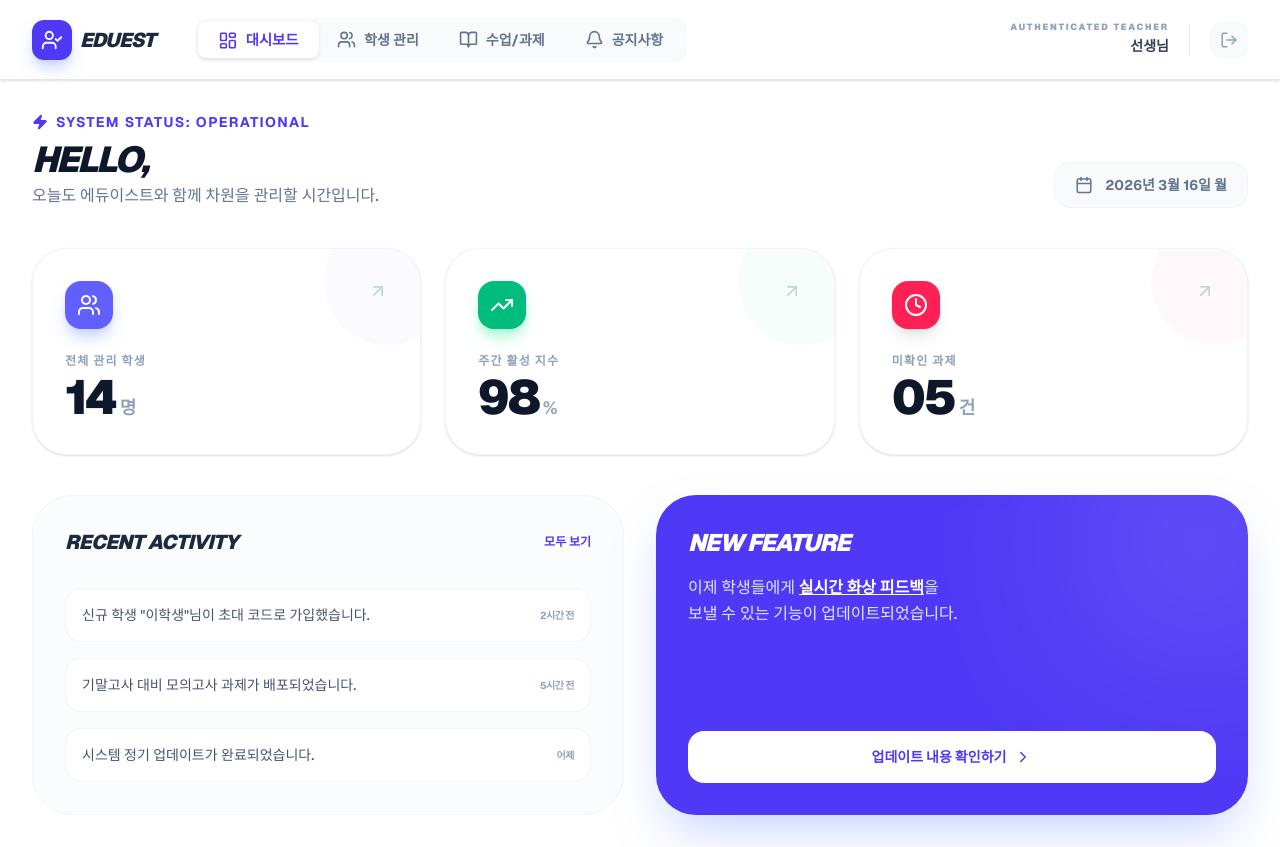
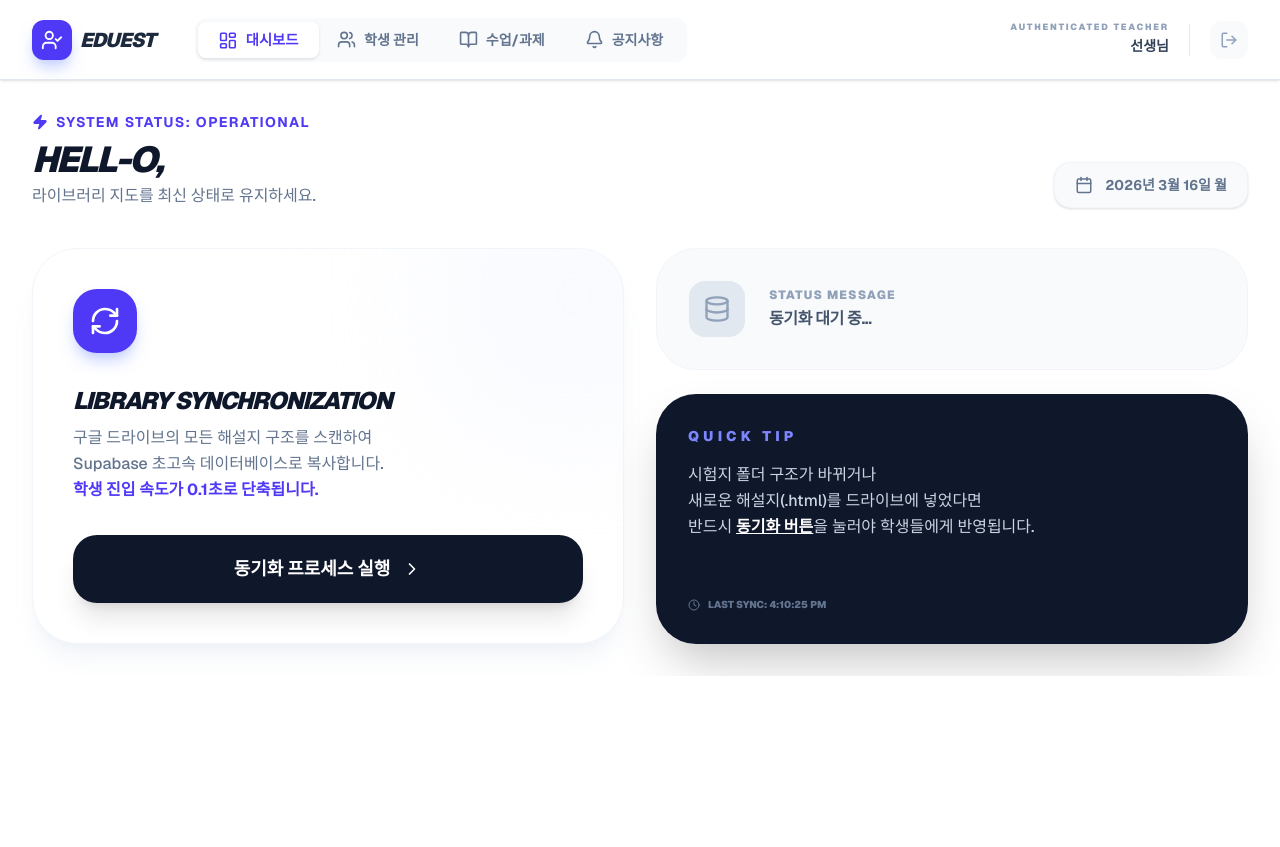
Before and after one commit to NeoSaladin2025/Eduest, a Next.js app: page /teacher in a window 1280 px wide. After the commit the page ends 800 px from the top, so only its background shows below. Built offline with nearby package versions, Linux system fonts and the light colour scheme.

Commit message:
260331.1135

```diff
--- a/src/app/student/[id]/page.tsx
+++ b/src/app/student/[id]/page.tsx
@@ -11,7 +11,7 @@ const supabase = createClient(
   process.env.NEXT_PUBLIC_SUPABASE_ANON_KEY!
 );
 
-const APPS_SCRIPT_URL = 'https://script.google.com/macros/s/AKfycbyskzwoJJWjVpwr4vffB7CaOUGBzM0A6fxfLtYf_c_UU1kNDVm-ybb4mW5w6wfKHMcXXg/exec';
+const APPS_SCRIPT_URL = 'https://script.google.com/macros/s/AKfycbwkwjuyV5qS0jhuKVJG1jqqNCDURmsWCXveAiSB5mJKksMZ9Td5ijzx4c4JJEvDsRwVTA/exec';
 
 export default function StudentPage({ params }: { params: Promise<{ id: string }> }) {
   const resolvedParams = use(params);
@@ -22,7 +22,6 @@ export default function StudentPage({ params }: { params: Promise<{ id: string }
   const [allRecords, setAllRecords] = useState<any[]>([]);
   const [cartridges, setCartridges] = useState<string[]>([]);
 
-  // 📂 계층 탐색 상태
   const [examLibrary, setExamLibrary] = useState<any[]>([]);
   const [currentPath, setCurrentPath] = useState<any[]>([]);
   const [displayLibrary, setDisplayLibrary] = useState<any[]>([]);
@@ -44,50 +43,78 @@ export default function StudentPage({ params }: { params: Promise<{ id: string }
     return match ? parseInt(match[1], 10) : 999;
   };
 
+  const buildTree = (items: any[]) => {
+    const map: any = {};
+    const roots: any[] = [];
+    items.forEach(item => {
+      map[item.drive_id] = { ...item, id: item.drive_id, subFolders: [], files: [] };
+    });
+    items.forEach(item => {
+      const node = map[item.drive_id];
+      if (item.parent_id && map[item.parent_id]) {
+        if (item.type === 'folder') map[item.parent_id].subFolders.push(node);
+        else map[item.parent_id].files.push(node);
+      } else {
+        roots.push(node);
+      }
+    });
+    return roots;
+  };
+
   useEffect(() => {
     const initPage = async () => {
       try {
         setLoading(true);
-        // 1. 학생 데이터 가져오기 (is_unlocked 포함)
+        // 1. 학생 데이터 로드
         const { data: studentData } = await supabase.from('students').select('*').eq('id', resolvedParams.id).single();
         if (!studentData) return;
         setStudent(studentData);
 
-        const [revRes, libRes] = await Promise.all([
+        // 2. Supabase에서 라이브러리 지도 로드 (광속)
+        const { data: dbLibrary } = await supabase
+          .from('exam_library')
+          .select('*')
+          .eq('grade', studentData.grade);
+
+        if (dbLibrary && dbLibrary.length > 0) {
+          const formattedLib = buildTree(dbLibrary);
+          setExamLibrary(formattedLib);
+
+          const gradeFolder = formattedLib.find(f => f.name.includes(studentData.grade));
+          if (gradeFolder) {
+            setDisplayLibrary(gradeFolder.subFolders || []);
+            setCurrentPath([gradeFolder]);
+          } else {
+            setDisplayLibrary(formattedLib);
+          }
+
+          // 🔥 [핵심 수정] 지도가 준비되면 여기서 바로 로딩 바를 치워버림!
+          // 복습 기록(GAS)이 올 때까지 기다리지 않고 화면을 띄웁니다.
+          setLoading(false);
+        } else {
+          // 지도 데이터가 없어도 일단 로딩은 풀어야 함
+          setLoading(false);
+        }
+
+        // 3. 복습 기록은 백그라운드에서 조용히 가져오기
         fetch(APPS_SCRIPT_URL, {
           method: 'POST',
           body: JSON.stringify({ action: 'get_student_records', studentFolderId: studentData.drive_folder_id, apiKey: "eduest_super_secret_key_1234" })
-          }),
-          fetch(APPS_SCRIPT_URL, {
-            method: 'POST',
-            body: JSON.stringify({ action: 'get_exam_library', apiKey: "eduest_super_secret_key_1234" })
         })
-        ]);
-
-        const revData = await revRes.json();
-        const libData = await libRes.json();
-
+        .then(res => res.json())
+        .then(revData => {
           if (revData.success) {
             const records = revData.records || [];
             setAllRecords(records);
             setCartridges(Array.from(new Set(records.map((r: any) => (r.name.match(/\[(.*?)\]/) || [null, "기본"])[1]))));
           }
+        })
+        .catch(err => console.error("Records Load Error:", err));
 
-        if (libData.success) {
-          const fullLibrary = libData.library || [];
-          setExamLibrary(fullLibrary);
-
-          const gradeFolder = fullLibrary.find((f: any) => f.name.includes(studentData.grade));
-
-          if (gradeFolder) {
-            setDisplayLibrary(gradeFolder.subFolders || []);
-            setCurrentPath([gradeFolder]);
-          } else {
-            setDisplayLibrary(fullLibrary);
+      } catch (err) {
+        console.error(err);
+        setLoading(false);
       }
-        }
-
-      } catch (err) { console.error(err); } finally { setLoading(false); }
     };
     initPage();
   }, [resolvedParams.id]);
@@ -101,7 +128,7 @@ export default function StudentPage({ params }: { params: Promise<{ id: string }
 
     if (folder.files && folder.files.length > 0) {
       const files = folder.files
-        .map((f: any) => ({ ...f, solutionUrl: f.id }))
+        .map((f: any) => ({ ...f, id: f.drive_id || f.id, solutionUrl: f.drive_id || f.id }))
         .sort((a: any, b: any) => extractNumber(a.name) - extractNumber(b.name));
 
       setSelectedList(files);
@@ -131,23 +158,28 @@ export default function StudentPage({ params }: { params: Promise<{ id: string }
 
   const startStealthPrefetch = async (items: any[]) => {
     for (const item of items) {
-      const tasks = mode === 'library'
-        ? [{id: item.id, type:'html', tab:'solution'}]
-        : [{id: item.problemUrl, type:'image', tab:'problem'}, {id: item.id, type:'image', tab:'board'}, {id: item.solutionUrl, type:'html', tab:'solution'}];
+      const cacheKey = `${item.id}_solution`;
+      if (dataCache.current[cacheKey] || prefetchQueue.current.has(cacheKey)) continue;
 
-      for (const task of tasks) {
-        const cacheKey = `${item.id}_${task.tab}`;
-        if (!task.id || dataCache.current[cacheKey] || prefetchQueue.current.has(cacheKey)) continue;
       prefetchQueue.current.add(cacheKey);
       try {
-          const res = await fetch(APPS_SCRIPT_URL, { method: 'POST', body: JSON.stringify({ action: 'get_file_data', fileId: task.id, type: task.type, apiKey: "eduest_super_secret_key_1234" }) });
+        const res = await fetch(APPS_SCRIPT_URL, {
+          method: 'POST',
+          body: JSON.stringify({
+            action: 'get_file_data',
+            fileId: item.id,
+            type: 'html',
+            apiKey: "eduest_super_secret_key_1234"
+          })
+        });
         const resJson = await res.json();
         if (resJson.success) {
           let d = resJson.data;
-            if (task.type === 'html') d = d.replace(/[₩¥]/g, '\\');
+          d = d.replace(/[₩¥]/g, '\\');
           dataCache.current[cacheKey] = d;
         }
-        } catch (e) {}
+      } catch (e) {
+        console.error("Prefetch error:", e);
       }
     }
   };
@@ -163,7 +195,7 @@ export default function StudentPage({ params }: { params: Promise<{ id: string }
         return;
       }
       setIsContentLoading(true);
-      const fileId = selectedTab === 'problem' ? selectedRecord.problemUrl : selectedTab === 'board' ? selectedRecord.id : selectedRecord.solutionUrl;
+      const fileId = selectedTab === 'solution' ? selectedRecord.solutionUrl : (selectedTab === 'problem' ? selectedRecord.problemUrl : selectedRecord.id);
       const type = selectedTab === 'solution' ? 'html' : 'image';
       try {
         const res = await fetch(APPS_SCRIPT_URL, { method: 'POST', body: JSON.stringify({ action: 'get_file_data', fileId, type, apiKey: "eduest_super_secret_key_1234" }) });
@@ -191,7 +223,7 @@ export default function StudentPage({ params }: { params: Promise<{ id: string }
         {!showReviewer && (
           <div className="flex justify-center mb-16 animate-in slide-in-from-top-10 duration-700">
             <div className="bg-white/5 p-1.5 rounded-[32px] border border-white/10 backdrop-blur-3xl flex shadow-3xl">
-              <button onClick={() => {setMode('review'); setCurrentPath([]); setDisplayLibrary(examLibrary.find(f => f.name.includes(student?.grade))?.subFolders || examLibrary);}} className={`flex items-center gap-3 px-8 md:px-10 py-4 md:py-5 rounded-[24px] text-xs font-black uppercase tracking-widest transition-all ${mode === 'review' ? 'bg-indigo-600 text-white shadow-xl scale-105' : 'text-slate-500 hover:text-white'}`}>
+              <button onClick={() => {setMode('review'); setCurrentPath([]);}} className={`flex items-center gap-3 px-8 md:px-10 py-4 md:py-5 rounded-[24px] text-xs font-black uppercase tracking-widest transition-all ${mode === 'review' ? 'bg-indigo-600 text-white shadow-xl scale-105' : 'text-slate-500 hover:text-white'}`}>
                 <Database size={18}/> Review
               </button>
               <button onClick={() => setMode('library')} className={`flex items-center gap-3 px-8 md:px-10 py-4 md:py-5 rounded-[24px] text-xs font-black uppercase tracking-widest transition-all ${mode === 'library' ? 'bg-indigo-600 text-white shadow-xl scale-105' : 'text-slate-500 hover:text-white'}`}>
@@ -210,7 +242,7 @@ export default function StudentPage({ params }: { params: Promise<{ id: string }
               {mode === 'library' && currentPath.length > 1 && (
                 <div className="flex items-center justify-center gap-2 mt-4 text-[10px] font-bold uppercase tracking-widest text-slate-500 overflow-x-auto whitespace-nowrap px-4 scrollbar-hide">
                   {currentPath.map((p, i) => (
-                    <React.Fragment key={p.id}>
+                    <React.Fragment key={p.drive_id || p.id}>
                       {i > 0 && <ChevronRight size={12} className="text-slate-800" />}
                       <span className={i === currentPath.length - 1 ? "text-indigo-400" : ""}>{p.name}</span>
                     </React.Fragment>
@@ -221,6 +253,7 @@ export default function StudentPage({ params }: { params: Promise<{ id: string }
 
             <div className="grid grid-cols-1 md:grid-cols-2 lg:grid-cols-3 gap-8 pb-20">
               {mode === 'review' ? (
+                cartridges.length > 0 ? (
                   cartridges.map(cat => (
                     <div key={cat} onClick={() => {
                       const filtered = allRecords.filter(r => r.name.includes(`[${cat}]`)).sort((a: any, b: any) => extractNumber(a.name) - extractNumber(b.name));
@@ -233,7 +266,11 @@ export default function StudentPage({ params }: { params: Promise<{ id: string }
                     </div>
                   ))
                 ) : (
-                /* 🔐 라이브러리 잠금 체크 */
+                  <div className="col-span-full py-10 text-center text-slate-500 font-bold uppercase tracking-widest opacity-50">
+                    Loading records...
+                  </div>
+                )
+              ) : (
                 !student?.is_unlocked ? (
                   <div className="col-span-full py-20 flex flex-col items-center justify-center space-y-6 bg-white/5 border border-dashed border-white/10 rounded-[64px] animate-in slide-in-from-bottom-5 duration-700">
                     <div className="w-20 h-20 bg-rose-500/20 rounded-full flex items-center justify-center text-rose-500 shadow-2xl shadow-rose-500/20">
@@ -255,7 +292,7 @@ export default function StudentPage({ params }: { params: Promise<{ id: string }
                       </div>
                     )}
                     {displayLibrary.map(folder => (
-                      <div key={folder.id} onClick={() => handleLibraryFolderClick(folder)} className={`bg-white/5 p-12 rounded-[56px] border border-white/10 transition-all cursor-pointer shadow-3xl group relative overflow-hidden ${folder.subFolders?.length > 0 ? 'hover:bg-amber-600' : 'hover:bg-emerald-600'}`}>
+                      <div key={folder.drive_id || folder.id} onClick={() => handleLibraryFolderClick(folder)} className={`bg-white/5 p-12 rounded-[56px] border border-white/10 transition-all cursor-pointer shadow-3xl group relative overflow-hidden ${folder.subFolders?.length > 0 ? 'hover:bg-amber-600' : 'hover:bg-emerald-600'}`}>
                         <Library size={40} className={`mb-8 transition-colors ${folder.subFolders?.length > 0 ? 'text-amber-500 group-hover:text-white' : 'text-emerald-500 group-hover:text-white'}`}/>
                         <div className="text-3xl font-black mb-3 group-hover:translate-x-2 transition-transform leading-tight">{folder.name}</div>
                         <div className="text-[10px] font-bold text-slate-500 group-hover:text-white opacity-60 uppercase tracking-widest">
--- a/src/app/teacher/dashboard/main.tsx
+++ b/src/app/teacher/dashboard/main.tsx
@@ -2,22 +2,55 @@
 
 import React, { useState, useEffect } from 'react';
 import {
-  TrendingUp,
-  Users,
   Zap,
   Clock,
   ChevronRight,
   Calendar,
-  ArrowUpRight
+  RefreshCw,
+  Database,
+  CheckCircle2,
+  AlertCircle
 } from 'lucide-react';
+
+// 🔥 [업데이트] 권한 승인 및 주소 수정이 완료된 최종 GAS URL이야!
+const APPS_SCRIPT_URL = 'https://script.google.com/macros/s/AKfycbwkwjuyV5qS0jhuKVJG1jqqNCDURmsWCXveAiSB5mJKksMZ9Td5ijzx4c4JJEvDsRwVTA/exec';
 
 export default function DashboardMain() {
   const [adminName, setAdminName] = useState('');
+  const [syncStatus, setSyncStatus] = useState<'idle' | 'loading' | 'success' | 'error'>('idle');
+  const [syncMessage, setSyncMessage] = useState('');
 
   useEffect(() => {
     const name = localStorage.getItem('currentAdminName');
     if (name) setAdminName(name);
   }, []);
+
+  // 🚀 [핵심] 라이브러리 동기화 함수 (구글맵 카피 전략 실행)
+  const handleSyncLibrary = async () => {
+    if (!window.confirm("구글 드라이브의 최신 라이브러리 구조를 Supabase DB로 동기화할까요?")) return;
+
+    setSyncStatus('loading');
+    try {
+      const res = await fetch(APPS_SCRIPT_URL, {
+        method: 'POST',
+        body: JSON.stringify({
+          action: 'sync_to_supabase',
+          apiKey: "eduest_super_secret_key_1234"
+        }),
+      });
+      const data = await res.json();
+
+      if (data.success) {
+        setSyncStatus('success');
+        setSyncMessage(data.message || "동기화가 완료되었습니다.");
+      } else {
+        throw new Error(data.error);
+      }
+    } catch (err: any) {
+      setSyncStatus('error');
+      setSyncMessage("동기화 중 오류 발생: " + err.message);
+    }
+  };
 
   return (
     <div className="animate-in fade-in slide-in-from-bottom-6 duration-700 space-y-10">
@@ -30,86 +63,94 @@ export default function DashboardMain() {
             System Status: Operational
           </div>
           <h1 className="text-4xl font-black text-slate-900 tracking-tighter italic">
-            HELLO, <span className="text-indigo-600">{adminName}</span>
+            HELL-O, <span className="text-indigo-600">{adminName}</span>
           </h1>
-          <p className="text-slate-500 font-medium mt-1">오늘도 에듀이스트와 함께 차원을 관리할 시간입니다.</p>
+          <p className="text-slate-500 font-medium mt-1">라이브러리 지도를 최신 상태로 유지하세요.</p>
         </div>
 
-        {/* 현재 날짜 표시 (디테일!) */}
-        <div className="flex items-center gap-3 px-5 py-3 bg-slate-50 border border-slate-100 rounded-2xl text-slate-500 font-bold text-sm">
+        <div className="flex items-center gap-3 px-5 py-3 bg-slate-50 border border-slate-100 rounded-2xl text-slate-500 font-bold text-sm shadow-sm">
           <Calendar size={18} />
           {new Date().toLocaleDateString('ko-KR', { year: 'numeric', month: 'long', day: 'numeric', weekday: 'short' })}
         </div>
       </div>
 
-      {/* 📊 핵심 지표 카드 (3그리드) */}
-      <div className="grid grid-cols-1 md:grid-cols-3 gap-6">
-        {[
-          { label: '전체 관리 학생', value: '14', unit: '명', icon: <Users size={24} />, color: 'bg-indigo-500' },
-          { label: '주간 활성 지수', value: '98', unit: '%', icon: <TrendingUp size={24} />, color: 'bg-emerald-500' },
-          { label: '미확인 과제', value: '05', unit: '건', icon: <Clock size={24} />, color: 'bg-rose-500' },
-        ].map((stat, i) => (
-          <div key={i} className="relative overflow-hidden p-8 rounded-[35px] bg-white border border-slate-100 shadow-sm hover:shadow-xl hover:shadow-slate-200/50 transition-all group cursor-default">
-            <div className={`absolute top-0 right-0 w-32 h-32 ${stat.color} opacity-[0.03] -mr-8 -mt-8 rounded-full group-hover:scale-150 transition-transform duration-500`}></div>
+      {/* ⚡ 동기화 메인 컨트롤 패널 */}
+      <div className="grid grid-cols-1 lg:grid-cols-2 gap-8">
 
-            <div className="flex justify-between items-start mb-6">
-              <div className={`p-3 rounded-2xl ${stat.color} text-white shadow-lg shadow-${stat.color.split('-')[1]}-200`}>
-                {stat.icon}
-              </div>
-              <ArrowUpRight className="text-slate-300 group-hover:text-slate-900 transition-colors" size={20} />
+        {/* 0.1초 컷 데이터 지도 동기화 카드 */}
+        <div className="p-10 rounded-[45px] bg-white border border-slate-100 shadow-xl shadow-slate-200/40 relative overflow-hidden group">
+          <div className="absolute top-0 right-0 w-64 h-64 bg-indigo-50 opacity-40 blur-[80px] -mr-20 -mt-20 group-hover:opacity-60 transition-opacity"></div>
+
+          <div className="relative z-10">
+            <div className="w-16 h-16 bg-indigo-600 text-white rounded-3xl flex items-center justify-center mb-8 shadow-lg shadow-indigo-200">
+              <RefreshCw size={32} className={syncStatus === 'loading' ? 'animate-spin' : ''} />
             </div>
 
-            <p className="text-xs font-black text-slate-400 uppercase tracking-widest mb-1">{stat.label}</p>
-            <div className="flex items-baseline gap-1">
-              <span className="text-5xl font-black text-slate-900 tracking-tighter">{stat.value}</span>
-              <span className="text-lg font-bold text-slate-400">{stat.unit}</span>
-            </div>
-          </div>
-        ))}
-      </div>
+            <h3 className="text-2xl font-black italic mb-2 tracking-tighter uppercase">Library Synchronization</h3>
+            <p className="text-slate-500 font-medium leading-relaxed mb-8">
+              구글 드라이브의 모든 해설지 구조를 스캔하여 <br/>
+              Supabase 초고속 데이터베이스로 복사합니다. <br/>
+              <span className="text-indigo-600 font-bold">학생 진입 속도가 0.1초로 단축됩니다.</span>
+            </p>
 
-      {/* 📋 하단 상세 영역 (2컬럼) */}
-      <div className="grid grid-cols-1 lg:grid-cols-2 gap-8">
-
-        {/* 최근 활동 로그 */}
-        <div className="p-8 rounded-[40px] bg-slate-50/50 border border-slate-100">
-          <div className="flex items-center justify-between mb-8">
-            <h3 className="text-xl font-black text-slate-800 italic tracking-tight">RECENT ACTIVITY</h3>
-            <button className="text-xs font-bold text-indigo-600 hover:underline">모두 보기</button>
-          </div>
-
-          <div className="space-y-4">
-            {[
-              { msg: '신규 학생 "이학생"님이 초대 코드로 가입했습니다.', time: '2시간 전', type: 'new' },
-              { msg: '기말고사 대비 모의고사 과제가 배포되었습니다.', time: '5시간 전', type: 'task' },
-              { msg: '시스템 정기 업데이트가 완료되었습니다.', time: '어제', type: 'sys' },
-            ].map((log, i) => (
-              <div key={i} className="flex items-center justify-between p-4 bg-white rounded-2xl border border-slate-100 hover:border-indigo-100 transition-colors">
-                <p className="text-sm font-medium text-slate-600 truncate mr-4">{log.msg}</p>
-                <span className="text-[10px] font-bold text-slate-400 whitespace-nowrap uppercase tracking-tighter">{log.time}</span>
-              </div>
-            ))}
+            <button
+              onClick={handleSyncLibrary}
+              disabled={syncStatus === 'loading'}
+              className="w-full py-5 bg-slate-900 hover:bg-black text-white rounded-[24px] font-black text-lg flex items-center justify-center gap-3 transition-all active:scale-95 disabled:bg-slate-300 shadow-xl"
+            >
+              {syncStatus === 'loading' ? (
+                <>데이터 지도 그리는 중... <Loader2 className="animate-spin" size={20} /></>
+              ) : (
+                <>동기화 프로세스 실행 <ChevronRight size={20} /></>
+              )}
+            </button>
           </div>
         </div>
 
-        {/* 퀵 가이드 / 공지 */}
-        <div className="p-8 rounded-[40px] bg-indigo-600 text-white shadow-2xl shadow-indigo-200 flex flex-col justify-between relative overflow-hidden">
-          <div className="absolute top-0 right-0 w-64 h-64 bg-white opacity-10 blur-[80px] -mr-20 -mt-20"></div>
-
-          <div className="relative z-10">
-            <h3 className="text-2xl font-black italic mb-4 tracking-tighter">NEW FEATURE</h3>
-            <p className="text-indigo-100 font-medium leading-relaxed">
-              이제 학생들에게 <span className="text-white font-bold underline">실시간 화상 피드백</span>을 <br/>
-              보낼 수 있는 기능이 업데이트되었습니다.
-            </p>
+        {/* 상태 모니터링 카드 */}
+        <div className="flex flex-col gap-6">
+          <div className={`p-8 rounded-[40px] border flex items-center gap-6 transition-all ${
+            syncStatus === 'success' ? 'bg-emerald-50 border-emerald-100' :
+            syncStatus === 'error' ? 'bg-rose-50 border-rose-100' : 'bg-slate-50 border-slate-100'
+          }`}>
+            <div className={`w-14 h-14 rounded-2xl flex items-center justify-center ${
+              syncStatus === 'success' ? 'bg-emerald-500 text-white' :
+              syncStatus === 'error' ? 'bg-rose-500 text-white' : 'bg-slate-200 text-slate-400'
+            }`}>
+              {syncStatus === 'success' ? <CheckCircle2 size={28} /> :
+               syncStatus === 'error' ? <AlertCircle size={28} /> : <Database size={28} />}
+            </div>
+            <div>
+              <p className="text-xs font-black text-slate-400 uppercase tracking-widest mb-1">Status Message</p>
+              <p className={`font-bold tracking-tight ${
+                syncStatus === 'success' ? 'text-emerald-700' :
+                syncStatus === 'error' ? 'text-rose-700' : 'text-slate-600'
+              }`}>
+                {syncStatus === 'idle' ? "동기화 대기 중..." : syncMessage}
+              </p>
+            </div>
           </div>
 
-          <button className="relative z-10 w-full mt-8 py-4 bg-white text-indigo-600 rounded-2xl font-black text-sm flex items-center justify-center gap-2 hover:bg-indigo-50 transition-colors">
-            업데이트 내용 확인하기
-            <ChevronRight size={18} />
-          </button>
+          <div className="p-8 rounded-[40px] bg-slate-900 text-white flex flex-col justify-between h-full relative overflow-hidden shadow-2xl">
+            <div className="relative z-10">
+              <h4 className="text-sm font-black text-indigo-400 uppercase tracking-[0.3em] mb-4">Quick Tip</h4>
+              <p className="text-slate-300 font-medium leading-relaxed">
+                시험지 폴더 구조가 바뀌거나 <br/>
+                새로운 해설지(.html)를 드라이브에 넣었다면 <br/>
+                반드시 <span className="text-white font-bold underline">동기화 버튼</span>을 눌러야 학생들에게 반영됩니다.
+              </p>
+            </div>
+            <div className="mt-8 flex items-center gap-2 text-slate-500 text-[10px] font-black uppercase">
+              <Clock size={12} /> Last Sync: {new Date().toLocaleTimeString()}
+            </div>
+          </div>
         </div>
       </div>
     </div>
   );
 }
+
+// 아이콘 에러 방지용 (Lucide-react에 Loader2가 없을 경우)
+function Loader2({ size, className }: { size: number, className: string }) {
+  return <RefreshCw size={size} className={className} />;
+}
```
Lines whose indentation alone changed are shown as unchanged.
